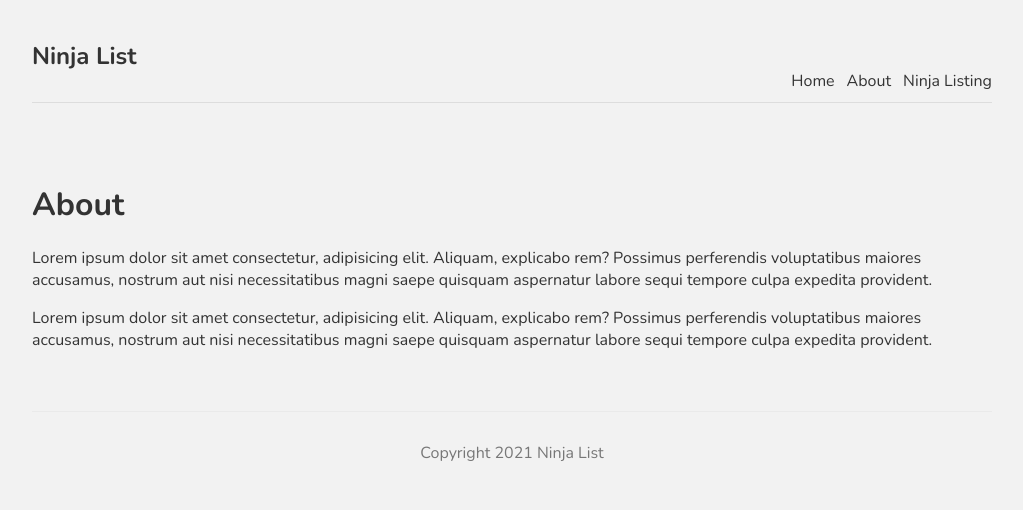
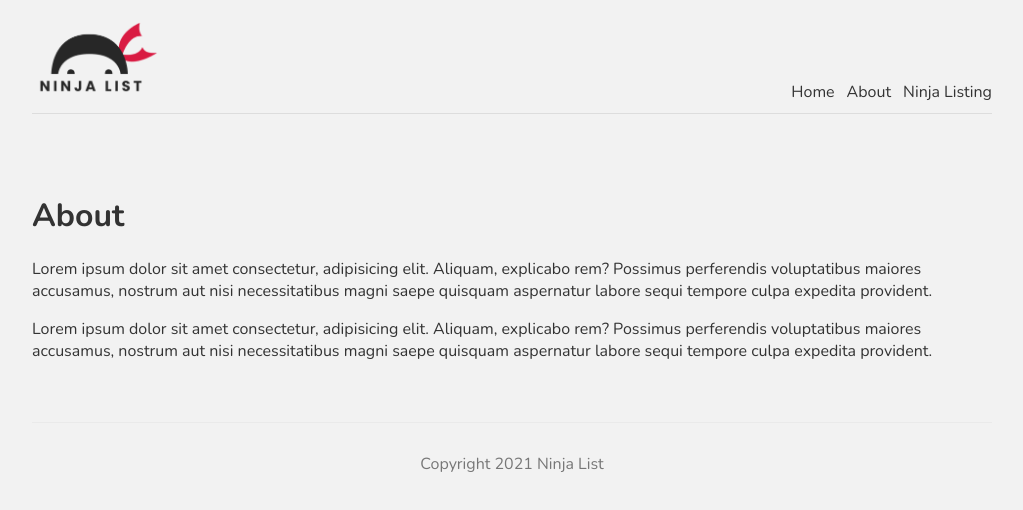
Before and after one commit to xi1571-ritujadixit/ninjalist, a Next.js app: page /about in a window 1280 px wide. Shown: the top 510 px of the page, without its empty margins (128-1151 px from the left). Built offline with nearby package versions, Linux system fonts and the light colour scheme.

Commit message:
images and metadata

```diff
--- a/comps/Navbar.js
+++ b/comps/Navbar.js
@@ -1,10 +1,11 @@
-import Link from 'next/link';
+import Link from 'next/link'
+import Image from 'next/image'
 
 const Navbar = () => {
     return (
         <nav>
             <div className="logo">
-                <h1>Ninja List</h1>
+                <Image src="/logo.png" width={128} height={77} />
             </div>
             <Link href="/"><a>Home</a></Link>
             <Link href="/about"><a>About</a></Link>
--- a/pages/about.js
+++ b/pages/about.js
@@ -1,10 +1,18 @@
+import Head from 'next/head'
+
 const About = () => {
     return (
-        <div>
-            <h1>About</h1>
-            <p>Lorem ipsum dolor sit amet consectetur, adipisicing elit. Aliquam, explicabo rem? Possimus perferendis voluptatibus maiores accusamus, nostrum aut nisi necessitatibus magni saepe quisquam aspernatur labore sequi tempore culpa expedita provident.</p>
-            <p>Lorem ipsum dolor sit amet consectetur, adipisicing elit. Aliquam, explicabo rem? Possimus perferendis voluptatibus maiores accusamus, nostrum aut nisi necessitatibus magni saepe quisquam aspernatur labore sequi tempore culpa expedita provident.</p>
-        </div>
+        <>
+            <Head>
+                <title>Ninja List | About</title>
+                <meta name="keywords" content="ninjas"/>
+            </Head>
+            <div>
+                <h1>About</h1>
+                <p>Lorem ipsum dolor sit amet consectetur, adipisicing elit. Aliquam, explicabo rem? Possimus perferendis voluptatibus maiores accusamus, nostrum aut nisi necessitatibus magni saepe quisquam aspernatur labore sequi tempore culpa expedita provident.</p>
+                <p>Lorem ipsum dolor sit amet consectetur, adipisicing elit. Aliquam, explicabo rem? Possimus perferendis voluptatibus maiores accusamus, nostrum aut nisi necessitatibus magni saepe quisquam aspernatur labore sequi tempore culpa expedita provident.</p>
+            </div>
+        </>
     );
 }
 
--- a/pages/index.js
+++ b/pages/index.js
@@ -4,6 +4,11 @@
 
 export default function Home() {
   return (
+    <>
+      <Head>
+        <title>Ninja List | Home</title>
+        <meta name="keywords" content="ninjas"/>
+      </Head>
       <div>
         <h1 className={styles.title}>Homepage</h1>
         <p className={styles.text}>Lorem ipsum dolor sit amet consectetur, adipisicing elit. Aliquam, explicabo rem? Possimus perferendis voluptatibus maiores accusamus, nostrum aut nisi necessitatibus magni saepe quisquam aspernatur labore sequi tempore culpa expedita provident.</p>
@@ -12,5 +17,6 @@
           <a className={styles.btn}>See Ninja Listing</a>
         </Link>
       </div>
+    </>
   )
 }
```
Also changed, not shown: public/logo.png (added). Lines whose indentation alone changed are shown as unchanged.
